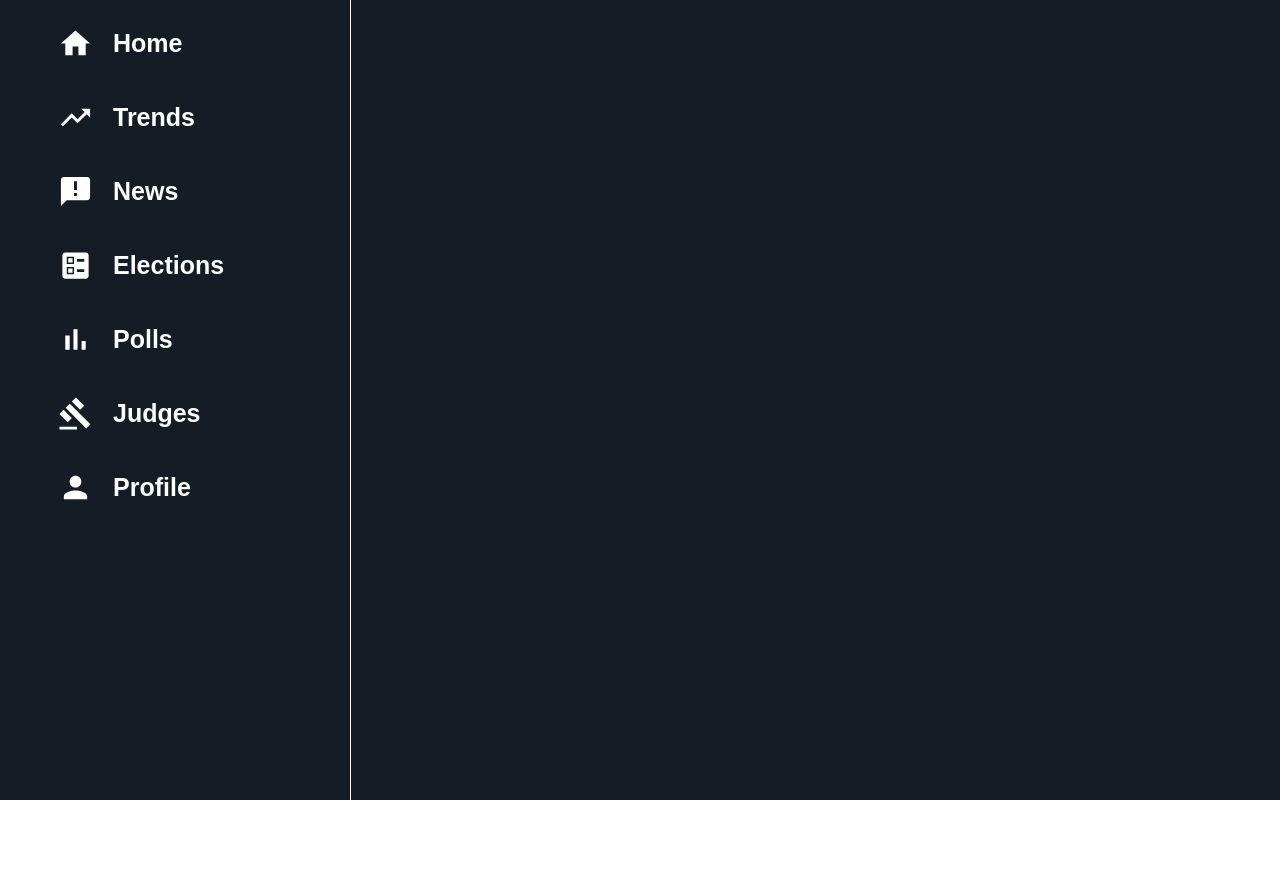
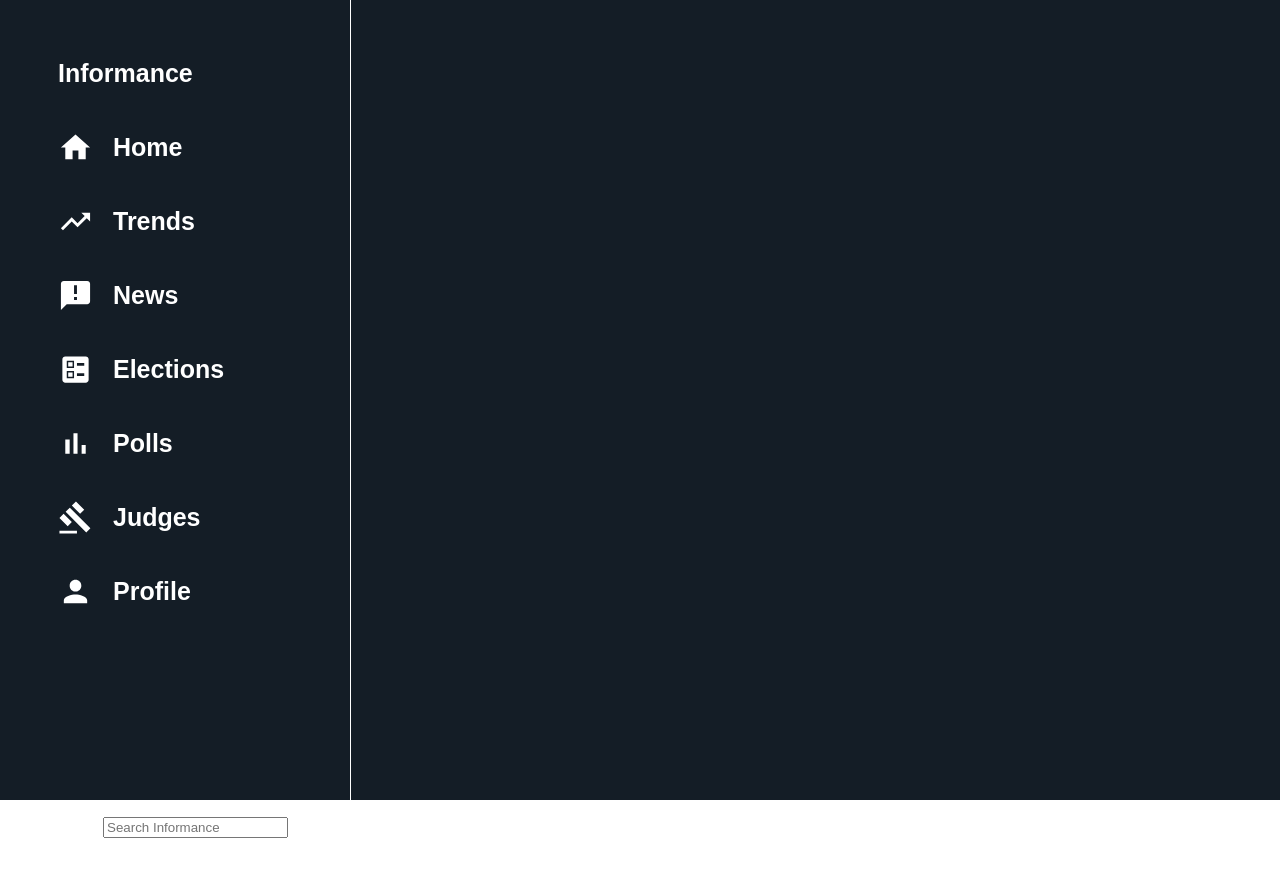
Before and after one commit to ZacharyCWilliams/informance, a React (Create React App) app: page / in a window 1280 px wide. Shown: the top 870 px of the page. Before the commit the page ends 800 px from the top, so only its background shows below. Built offline with nearby package versions, Linux system fonts and the light colour scheme.

Commit message:
right nav skeleton

```diff
--- a/src/components/home.jsx
+++ b/src/components/home.jsx
@@ -1,6 +1,7 @@
 import React from 'react';
 import'../scss/home.scss';
 import Navbar from "./navbar";
+import RightNav from "./rightnav";
 
 export default function Home() {
   return (
@@ -8,6 +9,7 @@ export default function Home() {
       <div>
         <Navbar />
         {/* <Content /> */}
+        <RightNav />
       </div>
     </div>
   )
--- a/src/components/navbar.jsx
+++ b/src/components/navbar.jsx
@@ -20,6 +20,9 @@ export default function Navbar() {
       <div className="navbar-container">
         <nav className="navbar-div">
           <ul className="side-nav-ul">
+            <Link className="side-nav-link" to="/">
+              <p className="side-nav-li">Informance</p>
+            </Link>
             <Link className="side-nav-link" to="/">
               <HomeIcon fontSize="large" className="nav-icon" />
               <p className="side-nav-li">Home</p>
--- /dev/null
+++ b/src/components/rightnav.jsx
@@ -0,0 +1,51 @@
+import React from 'react'
+import {
+  BrowserRouter as Router,
+  Switch,
+  Route,
+  Link
+} from "react-router-dom";
+import '../scss/rightnav.scss';
+
+
+export default function RightNav() {
+  return (
+    <Router>
+      <div className="right-nav-container">
+        <nav className="right-nav-div">
+          <ul className="side-rightnav-ul">
+            <div>
+              <input type="text" placeholder="Search Informance" />
+            </div>
+            <Link className="side-rightnav-link" to="/groups">
+              {/* <PersonIcon fontSize="large" className="nav-icon" /> */}
+              <p className="side-rightnav-li">Community</p>
+            </Link>
+            <Link className="side-rightnav-link" to="/dating">
+              {/* <PersonIcon fontSize="large" className="nav-icon" /> */}
+              <p className="side-rightnav-li">Dating</p>
+            </Link>
+            {/* <Link className="side-nav-link" to="/profile">
+              <PersonIcon fontSize="large" className="nav-icon" />
+              <p className="side-nav-li">Dating</p>
+            </Link> */}
+          </ul>
+        </nav>
+
+        {/* A <Switch> looks through its children <Route>s and
+            renders the first one that matches the current URL. */}
+        {/* <Switch>
+          <Route path="/about">
+            <About />
+          </Route>
+          <Route path="/users">
+            <Users />
+          </Route>
+          <Route path="/">
+            <Home />
+          </Route>
+        </Switch> */}
+      </div>
+    </Router>
+  );
+}
--- a/src/scss/home.scss
+++ b/src/scss/home.scss
@@ -7,4 +7,6 @@ $black: #000;
   background-color: $darkmode;
   height: 100%;
   width: 100%;
+  display: flex;
+  flex-direction: row;
 }
--- a/src/scss/navbar.scss
+++ b/src/scss/navbar.scss
@@ -6,6 +6,10 @@
   height: 100vh;
   display: flex;
   align-items: flex-start;
+}
+
+.navbar-div {
+  margin-top: 30px;
 }
 
 a {
--- /dev/null
+++ b/src/scss/rightnav.scss
@@ -0,0 +1,3 @@
+.side-rightnav-li {
+  color: white;
+}
```
Also changed, not shown: src/components/content.jsx (added).
